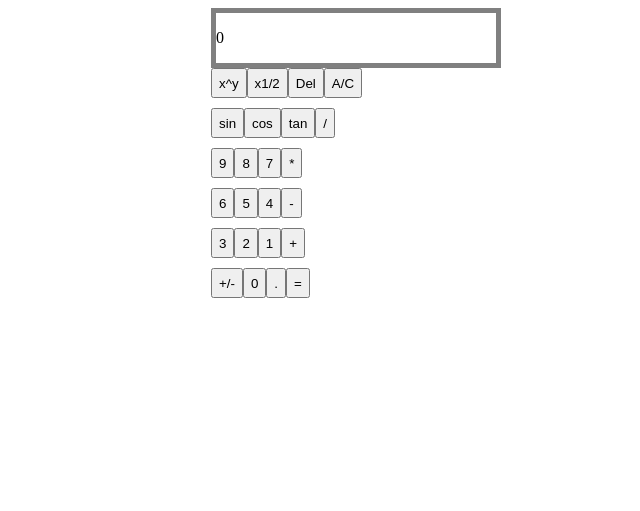
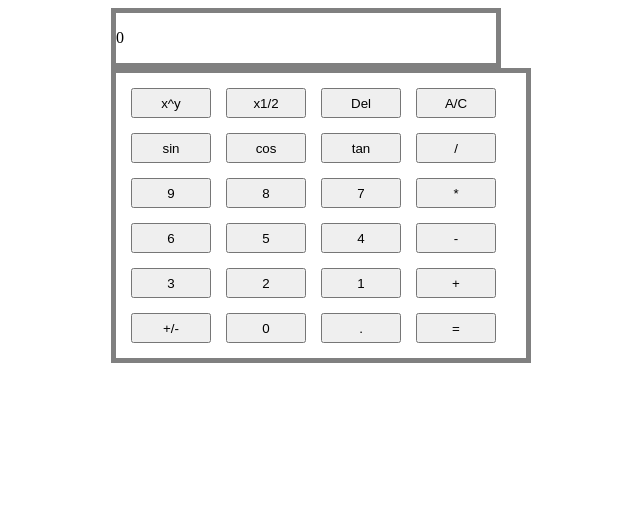
Before and after one commit to Wedi-Nachew/Calculator, a plain HTML site: page index.html in a window 1280 px wide. Shown: the whole page, without its empty margins (279-919 px from the left). Drawn offline with Linux system fonts and the light colour scheme.

Commit message:
Add gaps and padding to make buttons attractive

```diff
--- a/styles.css
+++ b/styles.css
@@ -9,13 +9,13 @@
 #container {
     display: flex;
     flex-direction: column;
-    height: 300px;
-    width: 300px;
+    height: 500px;
+    width: 500px;
 }
 .display {
     display: flex;
     flex-basis: 50px;
-    width: 280px;
+    width: 380px;
     border: 5px solid gray;
 
 }
@@ -23,16 +23,20 @@
     display: flex;
     flex-wrap: wrap;
     flex-direction: column;
-    /* justify-content: center;
-    align-items: center;*/
+    width: 380px;
+    border: 5px solid gray;
+    gap: 15px;
+    padding: 15px;
 }
 .row {
     display: flex;
-    width: 60px;
-    height: 40px;
+    gap: 15px;
+    /* width: 60px;
+    height: 40px; */
 }
 
 button {
     width: 80px;
     height: 30px;
+
 }
```
